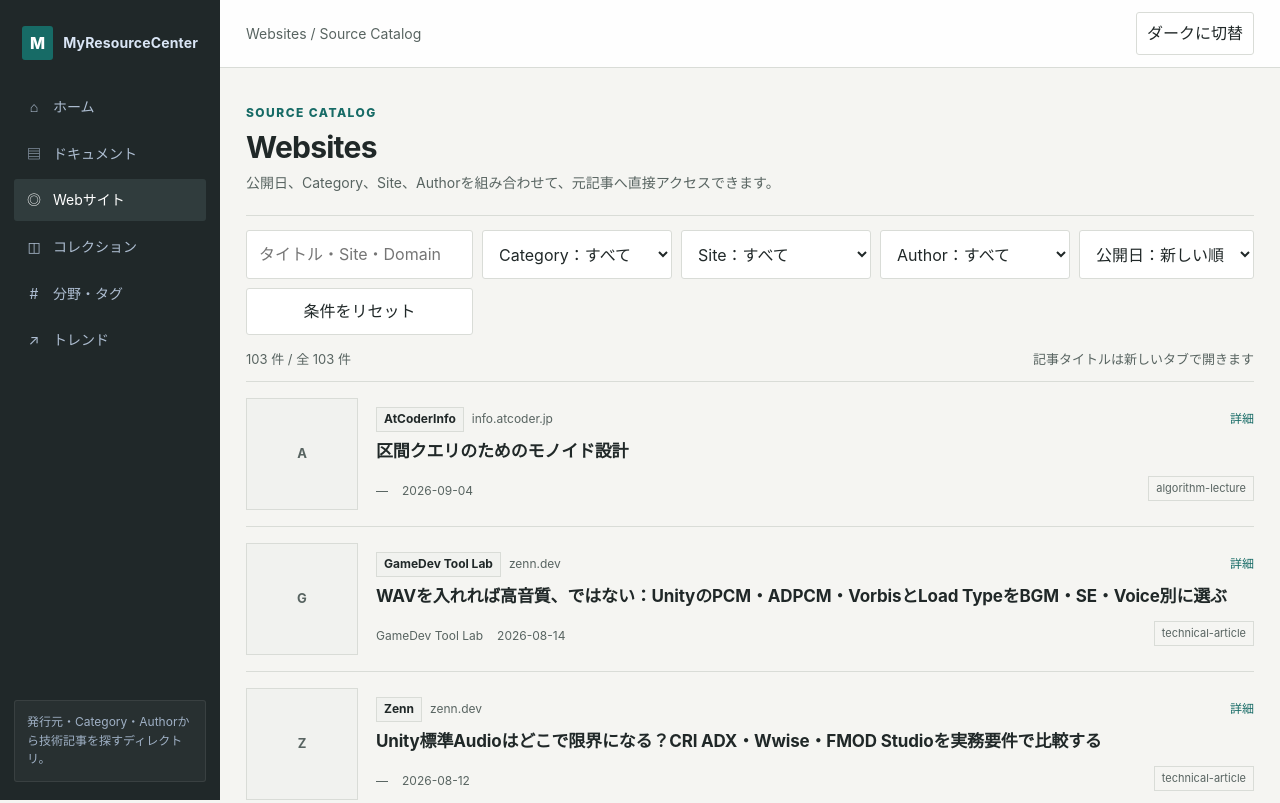
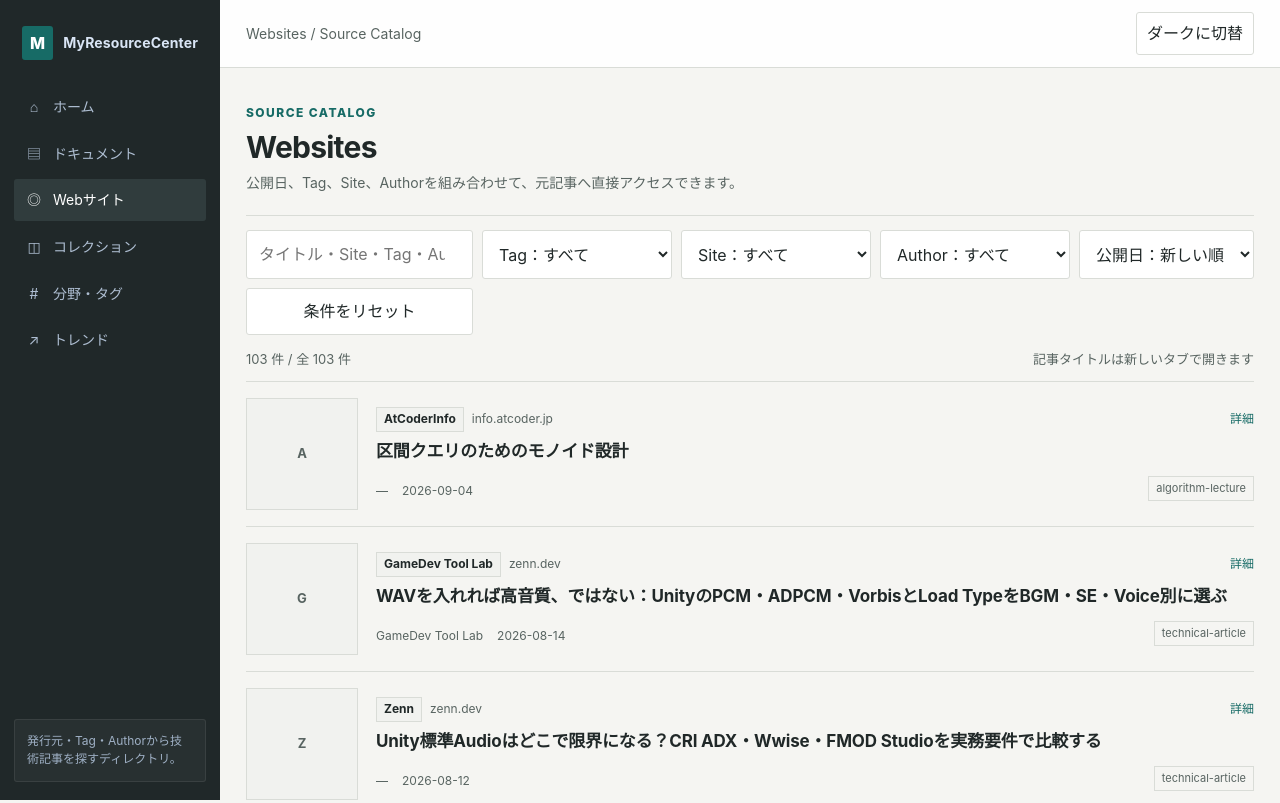
Before and after one commit to DarumaPPAP/MyResourceCenter-Portal, a plain HTML site: page websites.html in a window 1280 px wide. Shown: the top 803 px of the page. Drawn offline with Linux system fonts and the light colour scheme.

Commit message:
fix: replace Website Category filter with Tag

```diff
--- a/websites.html
+++ b/websites.html
@@ -4,7 +4,7 @@
   <meta charset="utf-8">
   <meta name="viewport" content="width=device-width,initial-scale=1">
   <title>Websites | MyResourceCenter</title>
-  <meta name="description" content="公開日・Category・Site・Authorから技術記事を探せるWebsite directory。">
+  <meta name="description" content="公開日・Tag・Site・Authorから技術記事を探せるWebsite directory。">
   <link rel="stylesheet" href="assets/site.css">
   <link rel="stylesheet" href="assets/websites.css">
   <script defer src="assets/portal.js"></script>
@@ -20,7 +20,7 @@
         <a href="documents.html"><span class="icon">▤</span>ドキュメント</a>
         <a class="active" href="websites.html"><span class="icon">◎</span>Webサイト</a>
       </nav>
-      <div class="sidebar-note">発行元・Category・Authorから技術記事を探すディレクトリ。</div>
+      <div class="sidebar-note">発行元・Tag・Authorから技術記事を探すディレクトリ。</div>
     </aside>
     <main class="main">
       <header class="topbar"><div class="breadcrumb">Websites / Source Catalog</div><div class="top-actions"><button class="icon-button theme-toggle" type="button">Dark</button></div></header>
@@ -29,11 +29,11 @@
         <section class="website-intro">
           <div class="eyebrow">SOURCE CATALOG</div>
           <h1>Websites</h1>
-          <p>公開日、Category、Site、Authorを組み合わせて、元記事へ直接アクセスできます。</p>
+          <p>公開日、Tag、Site、Authorを組み合わせて、元記事へ直接アクセスできます。</p>
         </section>
         <div class="toolbar website-toolbar" aria-label="Website filters">
-          <input aria-label="キーワード検索" id="q" type="search" placeholder="タイトル・Site・Domain・Authorを検索">
-          <select aria-label="Category" id="category"><option value="">Category：すべて</option></select>
+          <input aria-label="キーワード検索" id="q" type="search" placeholder="タイトル・Site・Tag・Authorを検索">
+          <select aria-label="Tag" id="tag"><option value="">Tag：すべて</option></select>
           <select aria-label="Site" id="site"><option value="">Site：すべて</option></select>
           <select aria-label="Author" id="author"><option value="">Author：すべて</option></select>
           <select aria-label="公開日順" id="sort"><option value="desc">公開日：新しい順</option><option value="asc">公開日：古い順</option></select>
@@ -49,7 +49,7 @@
     window.addEventListener('DOMContentLoaded', async () => {
       const C = window.MRCCatalog;
       const W = window.MRCWebsites;
-      const controls = Object.fromEntries(['q', 'category', 'site', 'author', 'sort', 'clear', 'list', 'count'].map(id => [id, document.getElementById(id)]));
+      const controls = Object.fromEntries(['q', 'tag', 'site', 'author', 'sort', 'clear', 'list', 'count'].map(id => [id, document.getElementById(id)]));
       W.bindSiteIconFallback(controls.list);
       let rows = [];
       let facets = {sites: [], authors: []};
@@ -64,7 +64,7 @@
       const render = () => {
         const filtered = W.filterWebsites(rows, {
           q: controls.q.value,
-          category: controls.category.value,
+          tag: controls.tag.value,
           site: controls.site.value,
           author: controls.author.value
         }, facets);
@@ -75,9 +75,9 @@
       };
       try {
         ({websites: rows, 'website-facets': facets} = await C.loadMany('websites', 'website-facets'));
-        const categories = [...new Set(rows.map(row => row.contentType).filter(value => typeof value === 'string' && value.trim()))]
+        const tags = [...new Set(rows.flatMap(row => Array.isArray(row.tags) ? row.tags : []).filter(value => typeof value === 'string' && value.trim()))]
           .sort((a, b) => a.localeCompare(b));
-        addOptions(controls.category, categories.map(value => ({value, label:value})));
+        addOptions(controls.tag, tags.map(value => ({value, label:value})));
         addOptions(controls.site, (facets.sites || []).map(item => ({value:`site:${item.key}`, label:item.displayName})));
         addOptions(controls.author, (facets.authors || []).map(item => ({value:`author:${item.key}`, label:item.displayName})));
         for (const control of [controls.site, controls.author]) {
@@ -88,16 +88,16 @@
         }
         controls.clear.addEventListener('click', () => {
           controls.q.value = '';
-          controls.category.value = '';
+          controls.tag.value = '';
           controls.site.value = '';
           controls.author.value = '';
           controls.sort.value = 'desc';
           render();
         });
-        [controls.q, controls.category, controls.site, controls.author, controls.sort].forEach(control => {
+        [controls.q, controls.tag, controls.site, controls.author, controls.sort].forEach(control => {
           control.addEventListener(control === controls.q ? 'input' : 'change', render);
         });
-        C.bindFilterState([controls.q, controls.category, controls.site, controls.author, controls.sort], render);
+        C.bindFilterState([controls.q, controls.tag, controls.site, controls.author, controls.sort], render);
         if (!controls.sort.value) controls.sort.value = 'desc';
         render();
       } catch (error) {
```
